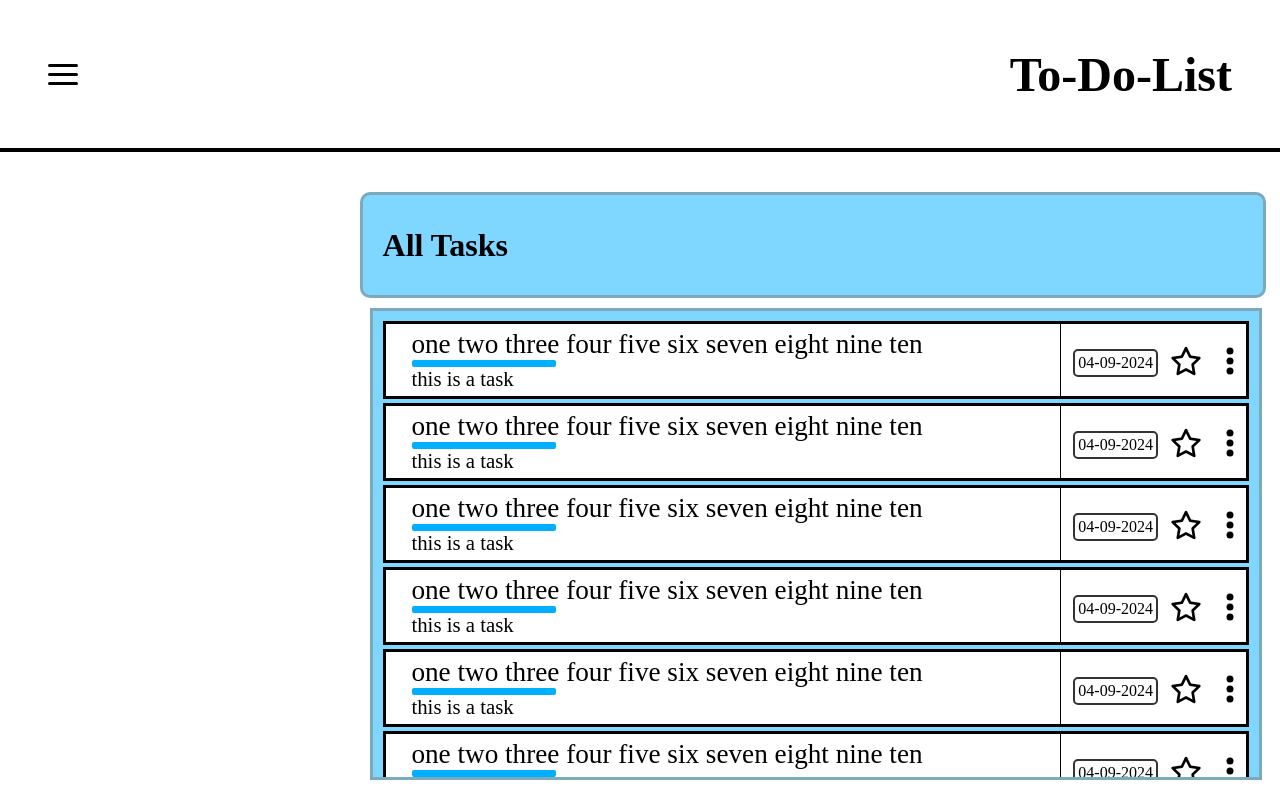
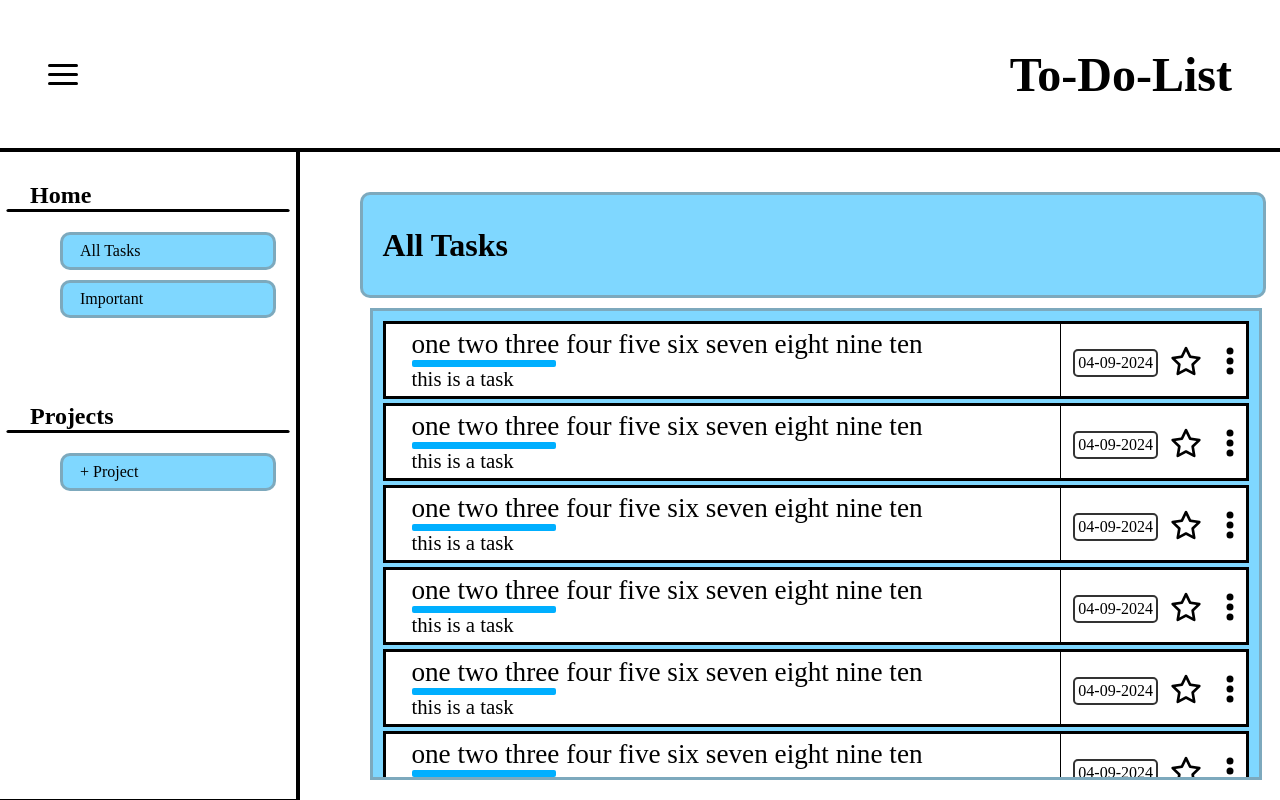
Before and after one commit to ProjectDueTmr/ToDoList, a website built with webpack: page src/index.html in a window 1280 px wide. Both pictures are taken after a click on the link 63 px from the left and 74 px from the top of the page. Built offline with nearby package versions, Linux system fonts and the light colour scheme.

Commit message:
navbar toggle isnt working

```diff
--- a/src/index.html
+++ b/src/index.html
@@ -23,7 +23,7 @@
                 </div>
             </div>
         </section>
-        <section class="nav hidden">
+        <section id="nav" class="navSection ">
                 <nav class="navbar">
                     <div class="home">
                         <h2>Home</h2>
--- a/src/index.js
+++ b/src/index.js
@@ -12,6 +12,10 @@
 //expand a single todo to see more info
 //delete a todo
 
-const toggleBtn = document.getElementById('toggle-button')
+const toggleBtn = document.getElementsByClassName('toggleBtnDiv')[0]
+const nav = document.getElementsByClassName('navbar')[0];
 
+toggleBtn.addEventListener('click', () => {
+    nav.classList.toggle('active')
+})
 console.log('hey');
--- a/src/style.css
+++ b/src/style.css
@@ -58,27 +58,22 @@
 
 /* NAV */
 
-.nav{
+.navSection{
     grid-row: 2; /* Placed in the second row */
     grid-column: 1; /* Placed in the first column */
     border-right: 4px solid black;
     border-bottom: 1px solid black;
 }
-.hidden{
-    top: 0;
-    left: 0;
-    pointer-events: none !important;
-    position: absolute !important;
-    max-height: 0 !important;
-    transition: max-height 1s ease-out !important;
-    opacity: 0 !important;
-}
 
 .navbar{
+    display: none;
     padding: 30px;
-    display: flex;
+    /* display: flex; */
     flex-direction: column;
     gap: 75px;
+}
+.navbar.active{
+    display: flex;
 }
 .navbar p{
     background-color: rgb(0, 175, 255, 0.5);
```
